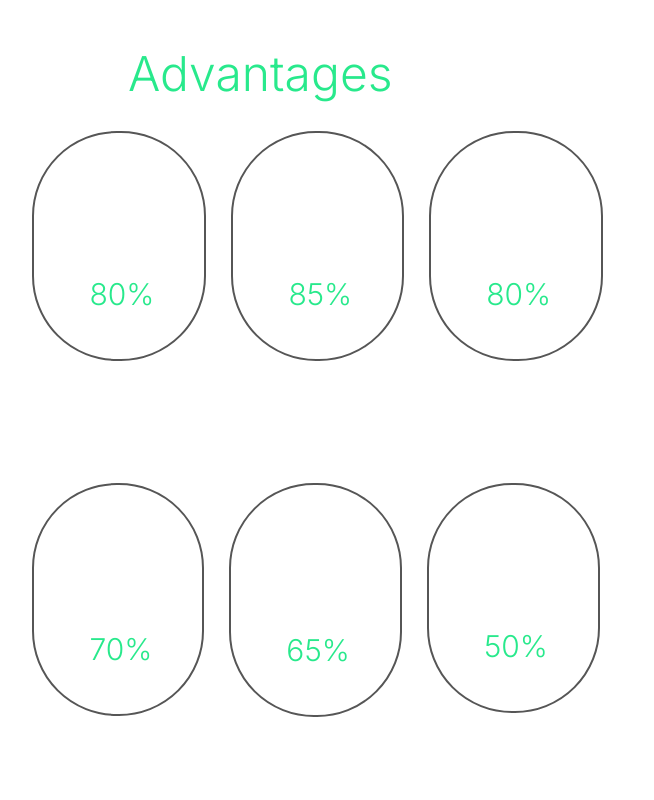
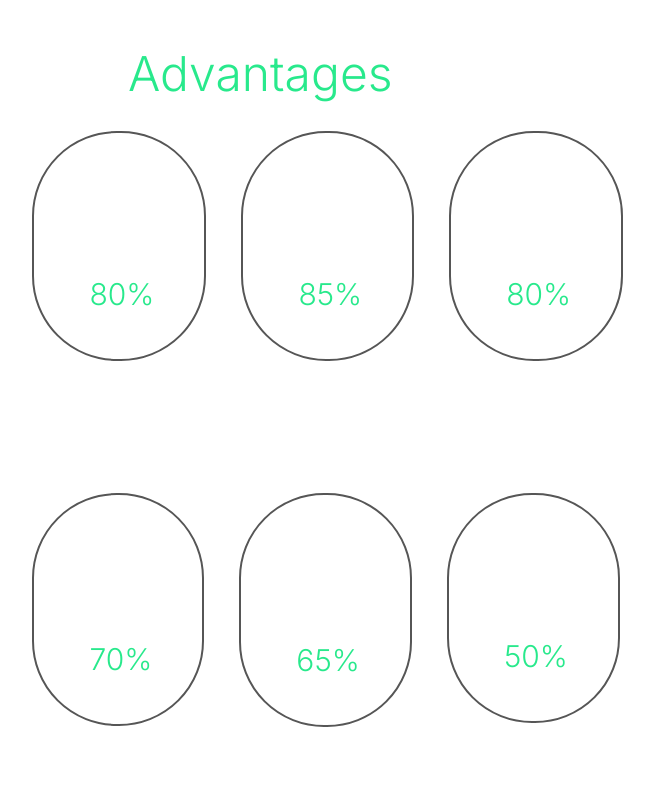
Before and after one commit to heytega/personal-portfolio, a React (Vite) app: page / in a window 1280 px wide. Shown: the part 2720-3520 px from the top of the page, without its empty margins (398-1052 px from the left). Built offline with nearby package versions, Linux system fonts and the light colour scheme.

Commit message:
modified the skill component styling

```diff
--- a/src/components/Skills.module.css
+++ b/src/components/Skills.module.css
@@ -14,7 +14,7 @@
   --bs-gutter-x: 1.5rem;
   --bs-gutter-y: 0;
   display: inline-flex;
-  gap: 25px;
+  gap: 35px;
   flex-wrap: wrap;
   text-align: center;
   margin-top: calc(var(--bs-gutter-y) * -1);
```
